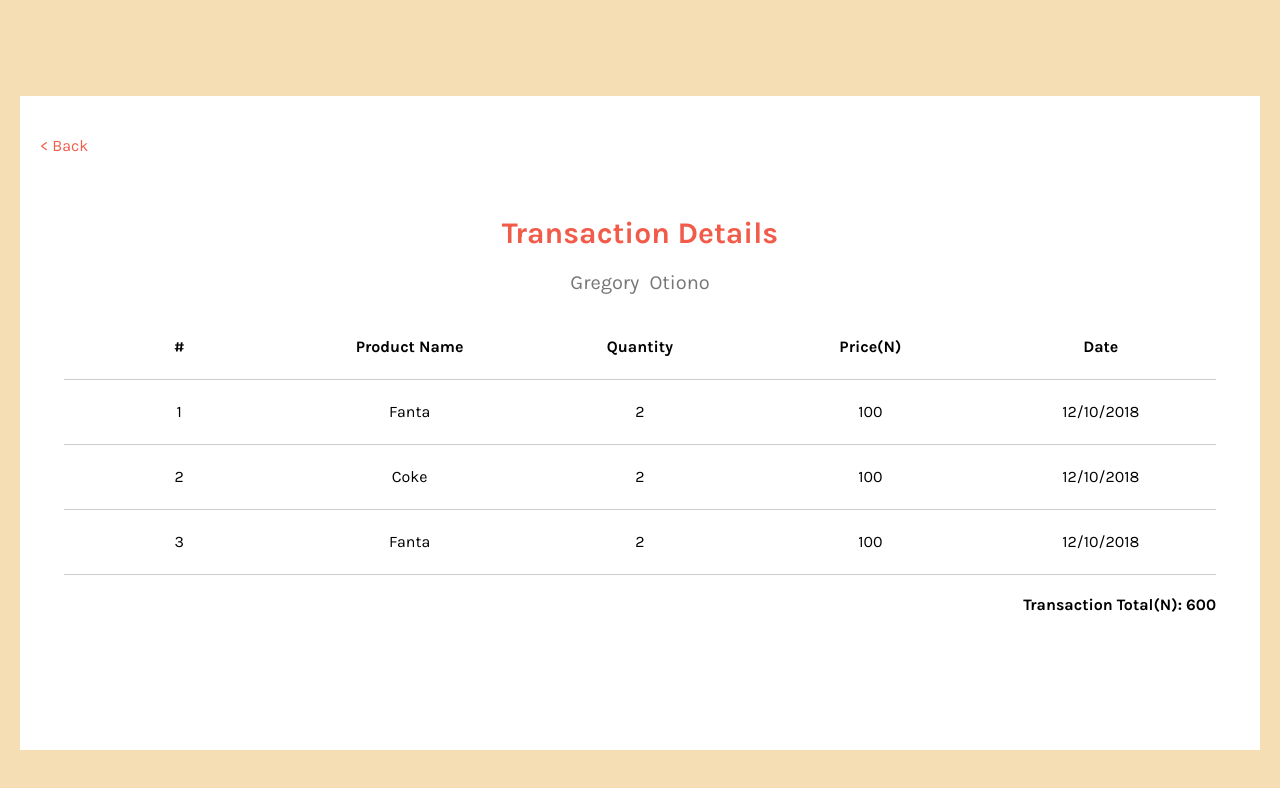
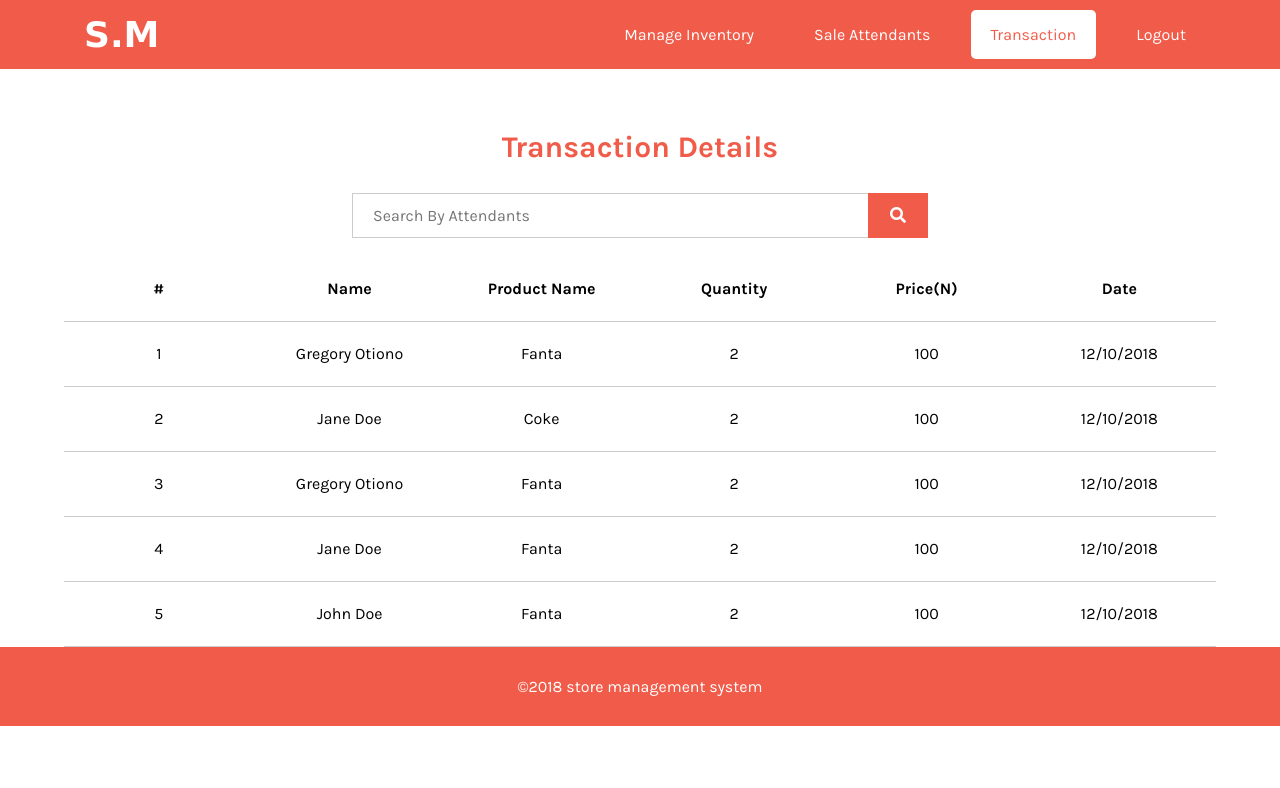
Before and after one commit to sirStephen/store-management, a plain HTML site: page ui/user-transaction.html in a window 1280 px wide. Drawn offline with Linux system fonts and the light colour scheme.

Commit message:
chore(frontend): added more content into each files
[chore #161444080]

```diff
--- a/ui/assets/css/style.css
+++ b/ui/assets/css/style.css
@@ -13,7 +13,7 @@ html {
 body {
   box-sizing: border-box;
   font-size: 1.6rem;
-  font-family: 'Karla', sans-serif;
+  font-family: "Karla", sans-serif;
 }
 
 .dis-flex {
@@ -21,6 +21,18 @@ body {
   justify-content: center;
   align-content: center;
   align-items: center;
+}
+
+.logo.increase-h2 {
+  font-size: 8rem;
+}
+
+.top-padding {
+  padding-top: 3rem;
+}
+
+.login-header-p {
+  font-size: 2rem;
 }
 
 section {
@@ -34,11 +46,15 @@ section {
 }
 
 .section-form {
-  max-width: 50rem;
+  max-width: 100rem;
   margin: 0 auto;
   /* border: 0.1rem solid #ccc; */
   padding: 4rem 2rem;
   background-color: white;
+}
+
+.form {
+  padding: 3.2rem 0;
 }
 
 .user-tranction {
@@ -56,29 +72,29 @@ section {
 
 .login-header {
   padding-bottom: 3.2rem;
-  color: #F15C4A;
+  color: #f15c4a;
   text-align: center;
 }
 
 /* Full-width input fields */
-input[type=email],
-input[type=password],
-input[type=number],
-input[type=text],
-input[type=search] {
+input[type="email"],
+input[type="password"],
+input[type="number"],
+input[type="text"],
+input[type="search"] {
   width: 100%;
   padding: 1.2rem 2rem;
   margin: 0.8rem 0;
   display: inline-block;
   border: 0.1rem solid #ccc;
   font-size: 1.6rem;
-  font-family: 'Karla', sans-serif;
+  font-family: "Karla", sans-serif;
 }
 
 /* Set a style for all buttons */
 button,
 .add-product {
-  background-color: #F15C4A;
+  background-color: #f15c4a;
   color: white;
   padding: 1.2rem 2rem;
   margin: 0.8rem 0;
@@ -91,7 +107,7 @@ button,
 
 button:hover,
 .add-product:hover {
-  background-color: #FF533D;
+  background-color: #ff533d;
   transition: 0.3s;
 }
 
@@ -102,7 +118,7 @@ button:hover,
 }
 
 .back {
-  color: #F15C4A;
+  color: #f15c4a;
   display: inline;
 }
 
@@ -117,7 +133,7 @@ button:hover,
 /* NAVIGATION */
 .container-fluid {
   color: white;
-  background-color: #F15C4A;
+  background-color: #f15c4a;
   padding: 0 2rem;
 }
 
@@ -139,7 +155,7 @@ button:hover,
 }
 
 .logo {
-  font-family: 'Faster One', cursive;
+  font-family: "Faster One", cursive;
   font-size: 3.6rem;
 }
 
@@ -151,6 +167,7 @@ button:hover,
 
 .nav-link {
   list-style-type: none;
+  padding: 0 1rem;
 }
 
 .nav-link a {
@@ -162,7 +179,7 @@ button:hover,
 }
 
 .nav-link a:hover {
-  color: #F15C4A;
+  color: #f15c4a;
   background: white;
   transition: all 0.5s cubic-bezier(0.47, 0, 0.745, 0.715);
 }
@@ -191,13 +208,13 @@ table {
 
 tr {
   border: none;
-  border-bottom: 1px solid #CCC;
+  border-bottom: 1px solid #ccc;
   height: 6.5rem;
 }
 
 td {
   border: none;
-  border-bottom: 1px solid #CCC;
+  border-bottom: 1px solid #ccc;
 }
 
 .checkout-header,
@@ -205,7 +222,7 @@ td {
   padding: 2rem;
   text-align: center;
   font-size: 3rem;
-  color: #F15C4A;
+  color: #f15c4a;
 }
 
 .checkout-header,
@@ -231,7 +248,7 @@ td {
 }
 
 .delete-button:hover {
-  background-color: #f00;;
+  background-color: #f00;
   transition: all 0.5s cubic-bezier(0.47, 0, 0.745, 0.715);
 }
 
@@ -250,7 +267,7 @@ td {
 }
 
 .admin-flow {
-  color: #FF533D;
+  color: #ff533d;
   text-decoration: none;
 }
 
@@ -264,13 +281,46 @@ td {
   color: #787575;
 }
 
+.search-container {
+  position: relative;
+}
+
 .search-button {
   padding: 1rem 2rem;
   border-radius: 0;
+  position: absolute;
+  top: 0;
+  width: 6rem;
+  height: 4.5rem;
+  right: 0;
 }
 
 .search {
   padding-bottom: 1rem;
+}
+
+.search-container {
+  width: 50%;
+}
+
+.form-welcome {
+  font-size: 1.6rem;
+  color: #F15C4A;
+}
+
+.form-div {
+  padding: 2rem 0;
+}
+
+footer {
+  padding: 3rem 0;
+  /* background: white;
+  color: #F15C4A; */
+}
+
+.footer {
+  background: #f15c4a;
+  color: white;
 }
 
 #checkout-page .active-checkout,
@@ -280,5 +330,5 @@ td {
 #attendant-page .active-attendant {
   font-size: 700;
   background-color: white;
-  color: #F15C4A;
+  color: #f15c4a;
 }
--- a/ui/user-transaction.html
+++ b/ui/user-transaction.html
@@ -1,27 +1,57 @@
 <!DOCTYPE html>
 <html>
+
 <head>
   <meta charset="utf-8" />
   <meta http-equiv="X-UA-Compatible" content="IE=edge">
   <title>STORE MANAGER</title>
   <meta name="viewport" content="width=device-width, initial-scale=1">
+  <link rel="stylesheet" href="https://use.fontawesome.com/releases/v5.4.1/css/all.css" integrity="sha384-5sAR7xN1Nv6T6+dT2mhtzEpVJvfS3NScPQTrOxhwjIuvcA67KV2R5Jz6kr4abQsz"
+    crossorigin="anonymous">
   <link href="https://fonts.googleapis.com/css?family=Karla:400,700" rel="stylesheet">
   <link rel="stylesheet" type="text/css" href="assets/css/style.css" />
 </head>
-<body class="signin-body">
-  <section>
-    <div class="section-form-side">
-      <div class="section-form user-tranction">
-        <a href="attendant.html" class="a-default back">&lt; Back</a>
+
+<body id="transaction-page">
+  <header>
+    <div class="container-fluid">
+      <div class="nav-container">
+        <div class="logo-container general-one">
+          <h2 class="logo">S.M</h2>
+        </div>
+        <div class="nav-links-container general-one">
+          <ul class="nav-links">
+            <li class="nav-link">
+              <a href="manage-inventory.html">Manage Inventory</a>
+            </li>
+            <li class="nav-link">
+              <a href="attendant.html">Sale Attendants</a>
+            </li>
+            <li class="nav-link">
+              <a href="#" class="active-transaction">Transaction</a>
+            </li>
+            <li class="nav-link">
+              <a href="index.html">Logout</a>
+            </li>
+          </ul>
+        </div>
+      </div>
+    </div>
+  </header>
   <main class="products">
-          <h3 class="checkout-header add-product-header">Transaction Details</h3>
-          <div class="user-details dis-flex">
-            <p>Gregory </p>
-            <p>Otiono</p>
+    <h3 class="checkout-header">Transaction Details</h3>
+    <form role="search" class="search dis-flex">
+      <div class="search-container dis-flex">
+        <input type="search" id="mySearch" name="q" placeholder="Search By Attendants" aria-label="Search for products">
+        <button class="search-button">
+          <i class="fas fa-search"></i>
+        </button>
       </div>
+    </form>
     <table id="checkout">
       <tr>
         <th>#</th>
+        <th>Name</th>
         <th>Product Name</th>
         <th>Quantity</th>
         <th>Price(N)</th>
@@ -31,6 +61,7 @@
       </tr>
       <tr>
         <td>1</td>
+        <td>Gregory Otiono</td>
         <td>Fanta</td>
         <td>2</td>
         <td>100</td>
@@ -38,6 +69,7 @@
       </tr>
       <tr>
         <td>2</td>
+        <td>Jane Doe</td>
         <td>Coke</td>
         <td>2</td>
         <td>100</td>
@@ -45,21 +77,33 @@
       </tr>
       <tr>
         <td>3</td>
+        <td>Gregory Otiono</td>
+        <td>Fanta</td>
+        <td>2</td>
+        <td>100</td>
+        <td>12/10/2018</td>
+      </tr>
+      <tr>
+        <td>4</td>
+        <td>Jane Doe</td>
+        <td>Fanta</td>
+        <td>2</td>
+        <td>100</td>
+        <td>12/10/2018</td>
+      </tr>
+      <tr>
+        <td>5</td>
+        <td>John Doe</td>
         <td>Fanta</td>
         <td>2</td>
         <td>100</td>
         <td>12/10/2018</td>
       </tr>
     </table>
+  </main>
+  <footer class="dis-flex footer">&copy;2018 store management system</footer>
 
-          <section class="checkout-total-container">
-            <div class="checkout-total">
-              <h4>Transaction Total(N): <span>600</span></h4>
-            </div>
-          </section>
-        </main>
-      </div>
-    </div>
-  </section>
+  <script src="main.js"></script>
 </body>
+
 </html>
```
Also changed, not shown: ui/add-attendant.html (+16 -4 lines), ui/add-product.html (+13 -3 lines), ui/attendant.html (+11 -29 lines), ui/checkout.html (+7 -4 lines), ui/edit-attendant.html (+13 -3 lines), ui/edit-inventory.html (+13 -3 lines), ui/index.html (+18 -8 lines), ui/manage-inventory.html (+15 -4 lines), ui/product-inventory.html (+12 -4 lines), ui/transaction.html (+4 -0 lines), ui/users.html (+4 -0 lines). Lines whose indentation alone changed are shown as unchanged.
